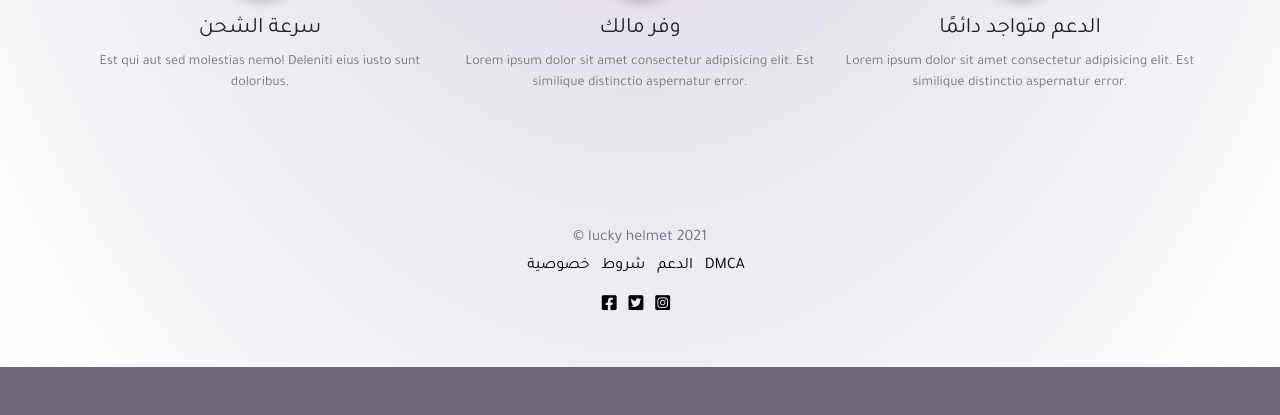
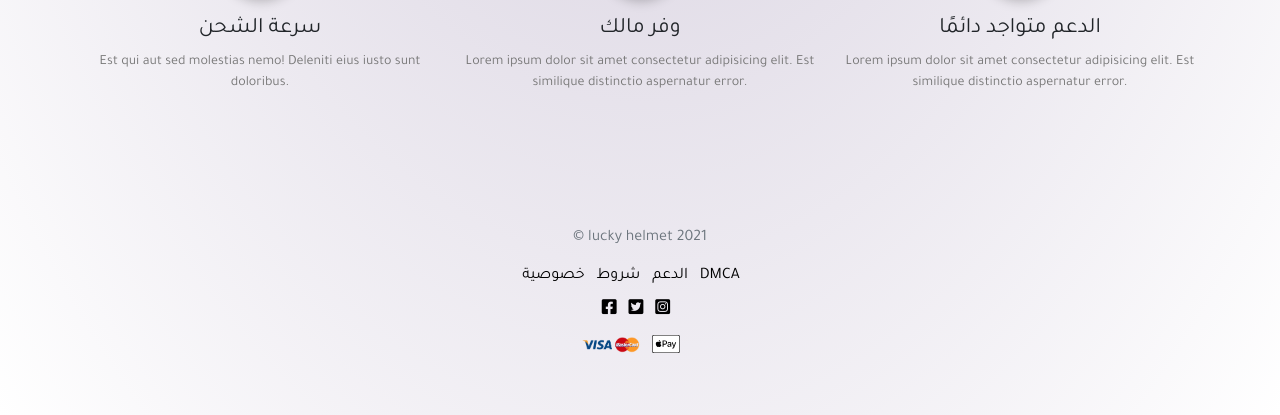
Before and after one commit to fahdfady/Luckyhelmet, a PHP site: page / in a window 1280 px wide. Shown: the part 1814-2229 px from the top of the page. Before the commit the page ends 2181 px from the top, so only its background shows below. Run offline with PHP 8.4, Linux system fonts and the light colour scheme; some web fonts are replaced.

Commit message:
luckyhelmet

```diff
--- a/css/style.css
+++ b/css/style.css
@@ -413,6 +413,11 @@
         /* Body END */
         /* footer START */
 
+        footer ul {
+            padding: 10px;
+            margin: 0px;
+        }
+
         ul.social0media {
             margin: auto;
             width: fit-content;
@@ -429,6 +434,12 @@
 
         footer .social0media a {
             font-size: 17px;
+        }
+
+        ul.payments li img {
+            width: unset!important;
+            max-width: unset!important;
+            height: 18px;
         }
         /* footer END */
         /* Login START */
--- a/index.html
+++ b/index.html
@@ -586,6 +586,14 @@
                 </li>
 
             </ul>
+            <ul class="list-inline payments">
+                <li class="list-inline-item">
+                    <img src="img/footer/visa_footer.png" alt="">
+                </li>
+                <li class="list-inline-item">
+                    <img src="img/footer/applepay.svg" alt="">
+                </li>
+            </ul>
         </footer>
     </div>
 
```
Also changed, not shown: img/footer/applepay.svg (added), img/footer/visa_footer.png (added).
